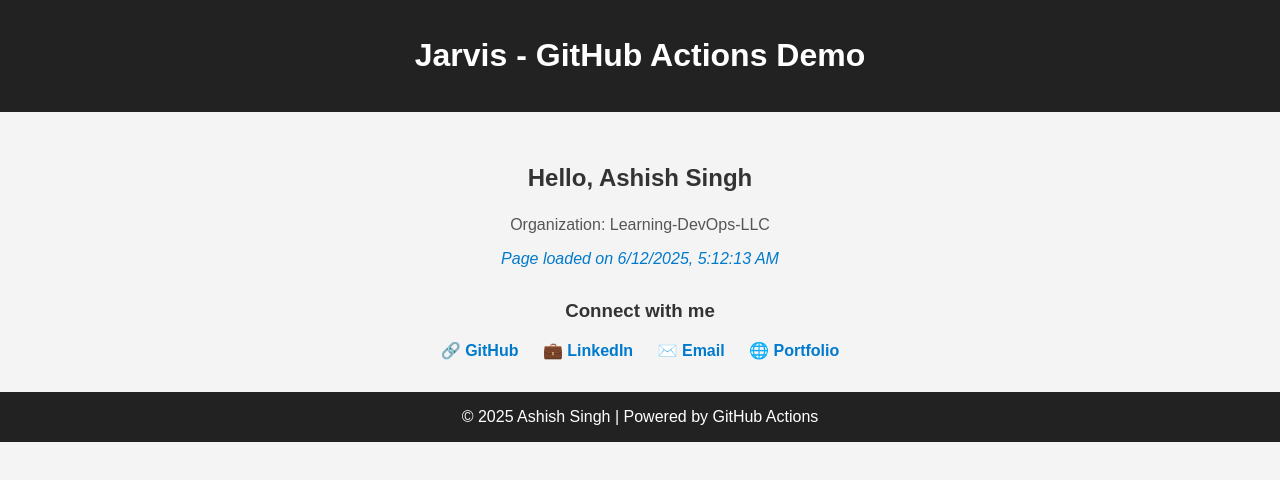
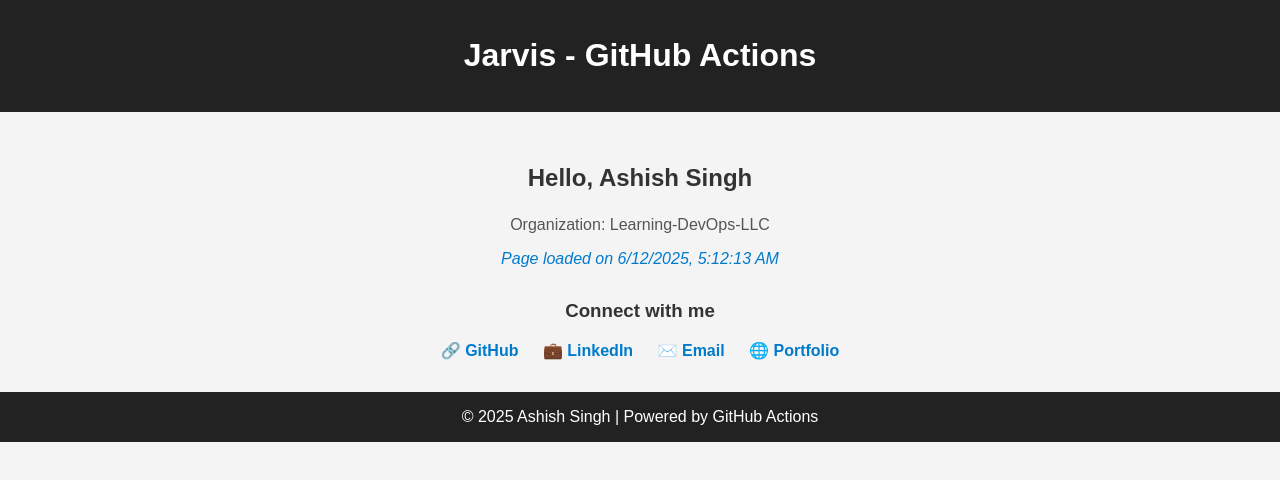
Before and after one commit to ASHISHs21/gh-deployment-workflow, a plain HTML site: page index.html in a window 1280 px wide. Drawn offline with Linux system fonts and the light colour scheme.

Commit message:
Update index.html

```diff
--- a/index.html
+++ b/index.html
@@ -62,7 +62,7 @@
 </head>
 <body>
   <header>
-    <h1>Jarvis - GitHub Actions Demo</h1>
+    <h1>Jarvis - GitHub Actions</h1>
   </header>
 
   <main>
```
